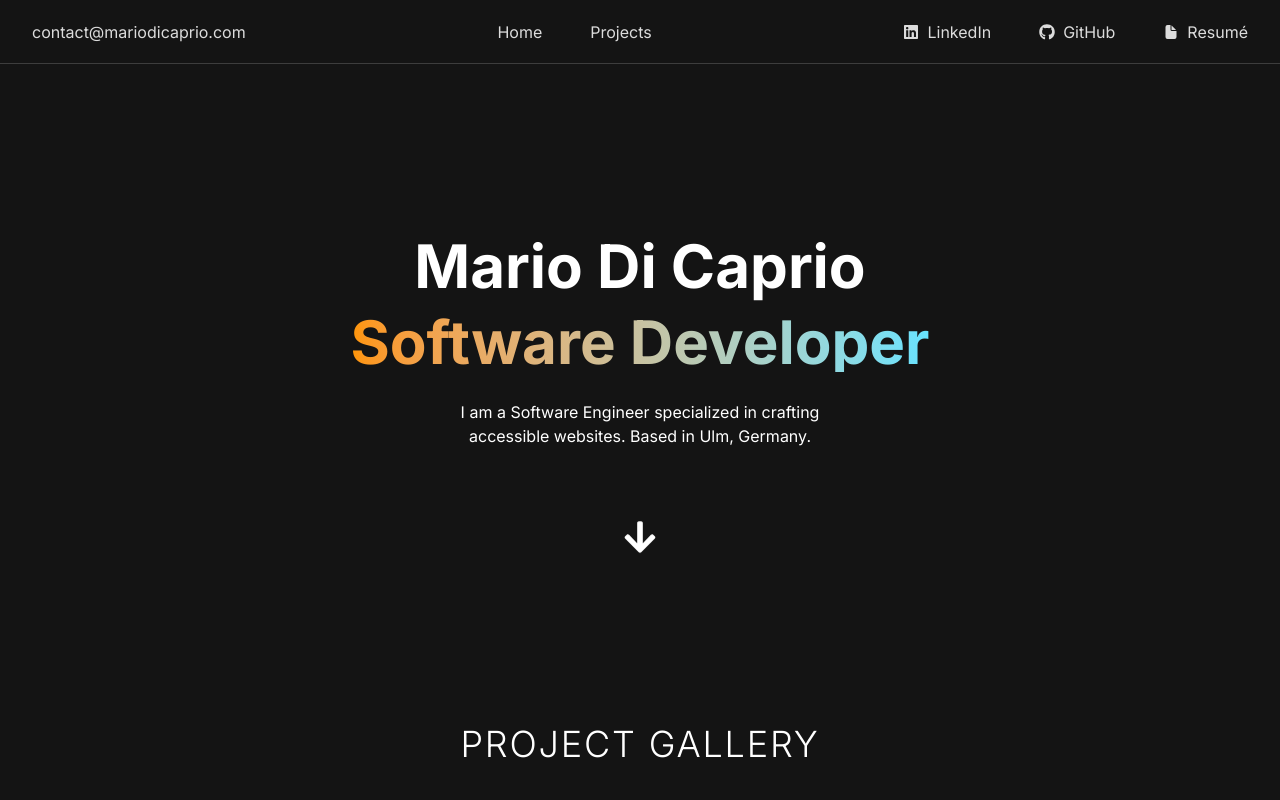
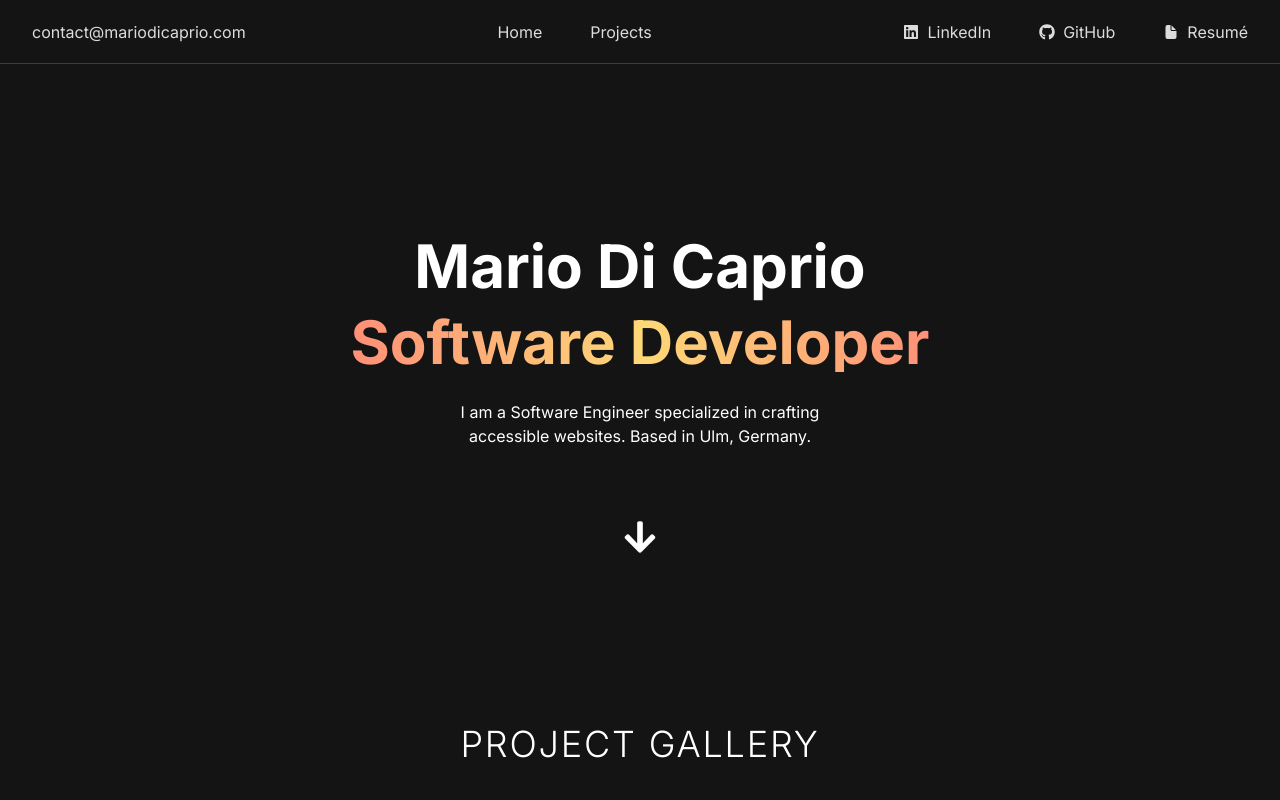
Before and after one commit to MarioDiCaprio/portfolio-v2, a Next.js app: page / in a window 1280 px wide. Shown: the top 800 px of the page. Built offline with nearby package versions, Linux system fonts and the light colour scheme.

Commit message:
Added gradient text

```diff
--- a/src/app/globals.css
+++ b/src/app/globals.css
@@ -55,6 +55,27 @@
 }
 
 /*
+Gradient text
+*/
+
+.text-gradient {
+    color: transparent;
+    background: linear-gradient(to right, #FED877, #fe9077, #9456f4, #fe9077, #FED877);
+    background-clip: text;
+    background-size: 200%;
+    animation: 8s bg-shift-right linear infinite;
+}
+
+@keyframes bg-shift-right {
+    from {
+        background-position-x: 0;
+    }
+    to {
+        background-position-x: 200%;
+    }
+}
+
+/*
 Rotating gradient effect when hovering
 (used for the project components)
 */
--- a/src/components/app/LandingPage.tsx
+++ b/src/components/app/LandingPage.tsx
@@ -9,8 +9,7 @@ const LandingPage: React.FC = () => {
                 Mario Di Caprio
             </h1>
             <h2 className="
-                    mb-7 text-center text-6xl font-bold text-transparent bg-clip-text
-                    bg-gradient-to-r from-[#ff9500] to-[#66E3FF]">
+                    mb-7 text-center text-6xl font-bold text-gradient">
                 Software Developer
             </h2>
             <p className="w-full max-w-[400px] text-center">
```
